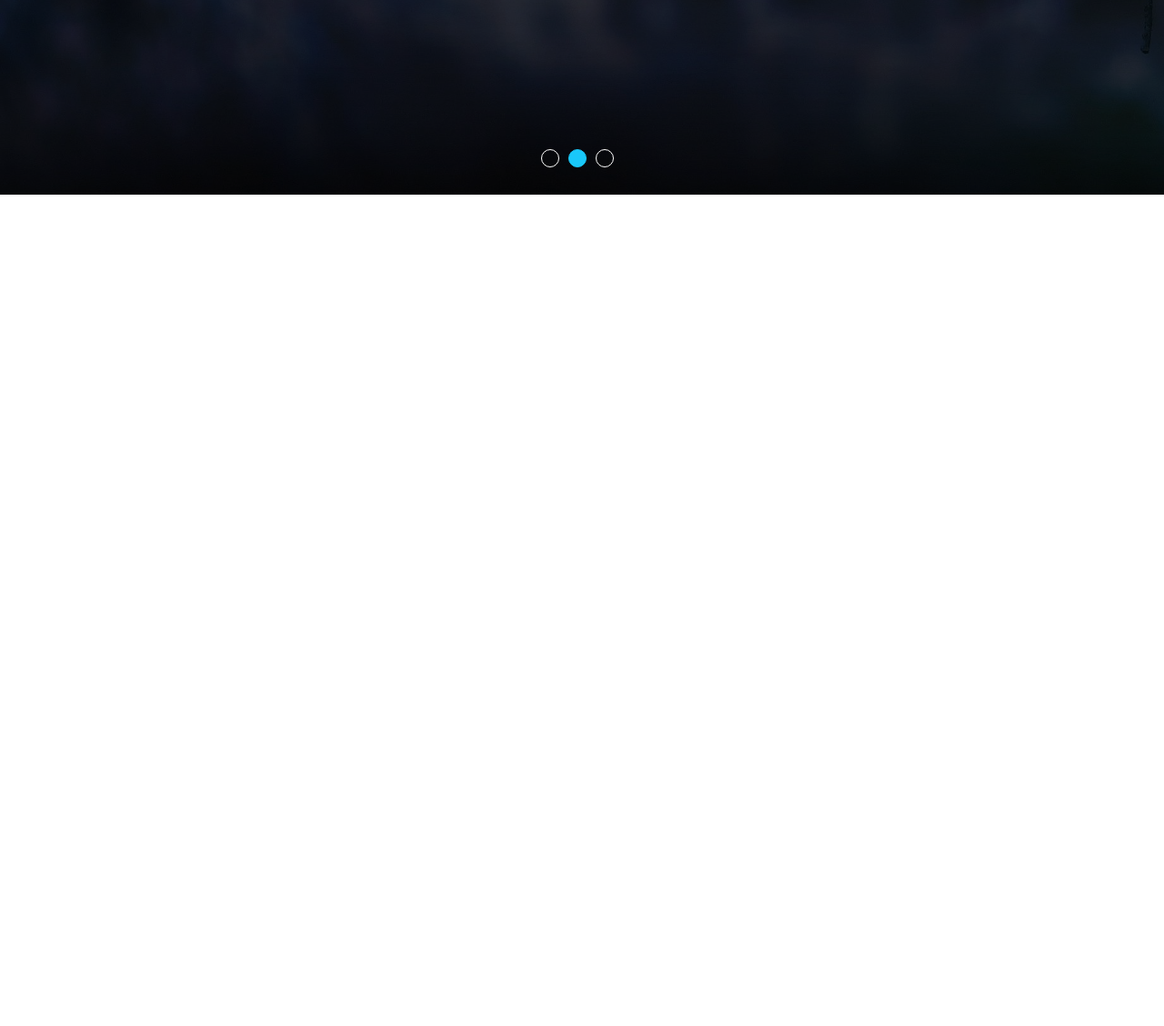
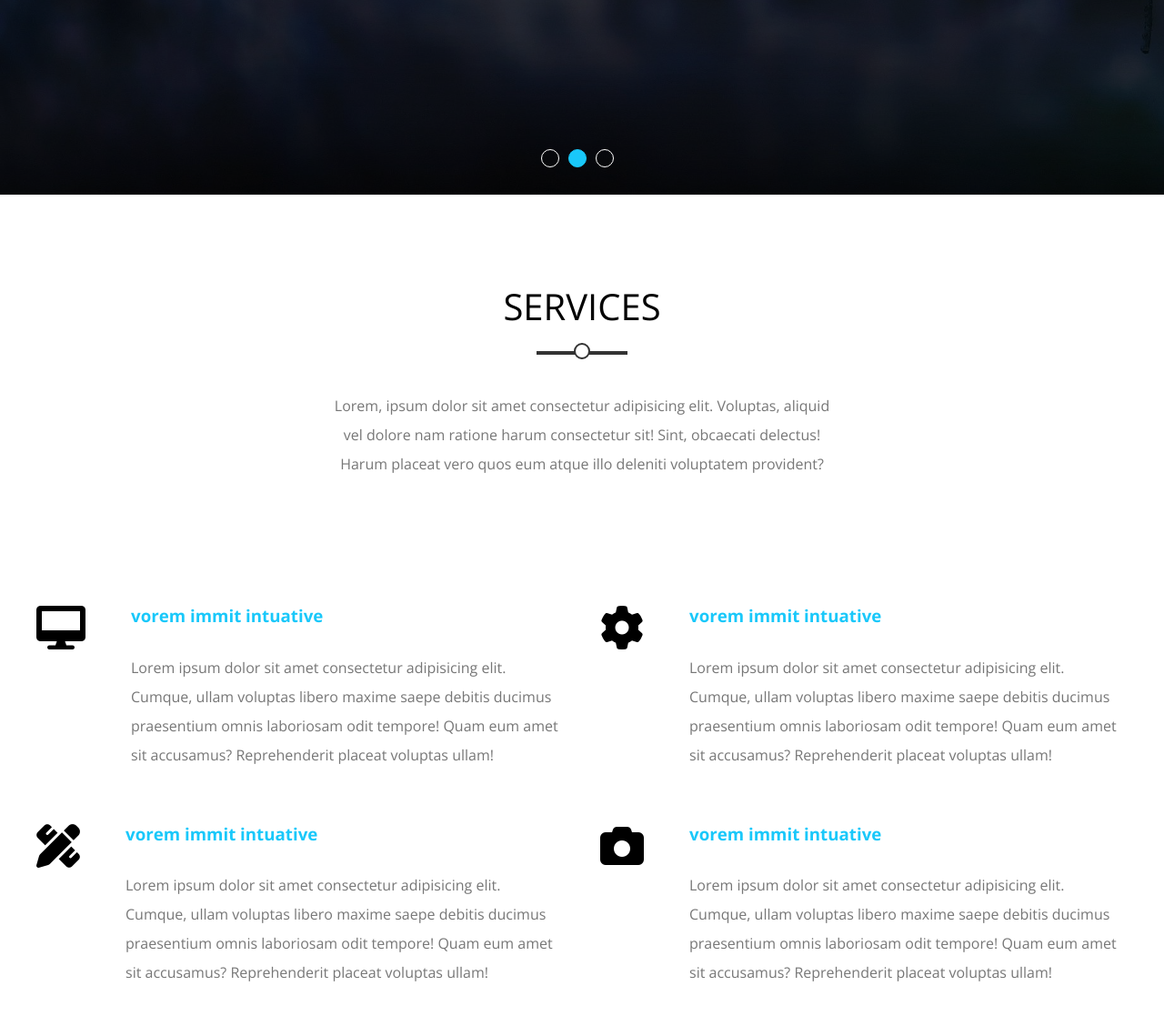
Before and after one commit to zakikali01/template-2, a plain HTML site: page index.html in a window 1280 px wide. Shown: the part 586-1714 px from the top of the page at 91% size. Before the commit the page ends 800 px from the top, so only its background shows below. Drawn offline with nearby package versions, Linux system fonts and the light colour scheme.

```diff
--- a/css/kasper.css
+++ b/css/kasper.css
@@ -2,6 +2,7 @@
 :root {
     --main-color: #19c8fa;
     --transparent-color: #0f738fb3;
+    --section-padding: 100px;
 }
 /* * End Global Variables */
 /* * Start Globla rules */
@@ -67,7 +68,7 @@ ul {
     bottom: -30px;
     transform: translateX(-50px);
     height: 4px;
-    width: 120px;
+    width: 100px;
 }
 .main-heading h2::after {
     content: "";
@@ -240,7 +241,6 @@ header nav .forum i {
     .landing .change-background {
         display: none;
     }
-
 }
 .landing .fa-angle-right {
     right: 25px;
@@ -254,7 +254,6 @@ header nav .forum i {
     transform: translateX(-50%);
     bottom: 30px;
     display: flex;
-
 }
 .landing .bullets li  {
     width: 20px;
@@ -262,11 +261,51 @@ header nav .forum i {
     border: solid white 1px;
     border-radius: 50%;
     margin-right: 10px;
-
 }
 .landing .bullets li.active  {
     background-color: var(--main-color);
     border-color: var(--main-color);
+}
+/* * End landing  */
+/* *Start Services  */
+.services {
+    padding-top: var(--section-padding);
+    padding-bottom: var(--section-padding);
+}
+.services-container {
+    padding: 40px;
+}
+@media (min-width: 767px) {
+    .services .services-container {
+        display: grid;
+        grid-template-columns: repeat(auto-fill, minmax(450px, 1fr));
+        grid-column-gap: 40px;
+        grid-row-gap: 60px;
+    }
+}
+.services .services-container .serv-box {
+    display: flex;
 
 }
-/* * End landing  */
+.services .services-container .serv-box i {
+    margin-right: 50px;
+}
+@media (max-width: 767px) {
+    .services .services-container .serv-box {
+        flex-direction: column;
+        text-align: center;
+        margin-bottom: 40px;;
+    }
+    .services .services-container .serv-box i {
+        margin: 0 0 30px;
+    }
+}
+.services .services-container .text h3  {
+    margin-bottom: 30px;
+    color: var(--main-color);
+}
+.services .services-container .text p {
+    line-height: 2;
+    color: #777;
+}
+/* * End Services  */
--- a/index.html
+++ b/index.html
@@ -64,5 +64,56 @@
        </ul>
    </div>
    <!-- * End Landing  -->
+   <!-- * Start Services  -->
+   <div class="services">
+       <div class="container">
+           <div class="main-heading">
+               <h2>Services</h2>
+               <p>
+                   Lorem, ipsum dolor sit amet consectetur adipisicing elit. Voluptas, aliquid vel dolore nam ratione harum consectetur sit! Sint, obcaecati delectus! Harum placeat vero quos eum atque illo deleniti voluptatem provident?
+               </p>
+           </div>
+       </div>
+       <div class="services-container">
+           <!-- * container for the boxes for of them -->
+           <div class="serv-box">
+               <i class="fas fa-desktop fa-3x"></i>
+               <div class="text">
+                   <h3> vorem immit intuative</h3>
+                   <p>
+                       Lorem ipsum dolor sit amet consectetur adipisicing elit. Cumque, ullam voluptas libero maxime saepe debitis ducimus praesentium omnis laboriosam odit tempore! Quam eum amet sit accusamus? Reprehenderit placeat voluptas ullam!
+                   </p>
+               </div>
+           </div>
+           <div class="serv-box">
+               <i class="fas fa-cog fa-3x"></i>
+               <div class="text">
+                   <h3> vorem immit intuative</h3>
+                   <p>
+                       Lorem ipsum dolor sit amet consectetur adipisicing elit. Cumque, ullam voluptas libero maxime saepe debitis ducimus praesentium omnis laboriosam odit tempore! Quam eum amet sit accusamus? Reprehenderit placeat voluptas ullam!
+                   </p>
+               </div>
+           </div>
+           <div class="serv-box">
+               <i class="fas fa-pencil-ruler fa-3x"></i>
+               <div class="text">
+                   <h3> vorem immit intuative</h3>
+                   <p>
+                       Lorem ipsum dolor sit amet consectetur adipisicing elit. Cumque, ullam voluptas libero maxime saepe debitis ducimus praesentium omnis laboriosam odit tempore! Quam eum amet sit accusamus? Reprehenderit placeat voluptas ullam!
+                   </p>
+               </div>
+           </div>
+           <div class="serv-box">
+               <i class="fas fa-camera fa-3x"></i>
+               <div class="text">
+                   <h3> vorem immit intuative</h3>
+                   <p>
+                       Lorem ipsum dolor sit amet consectetur adipisicing elit. Cumque, ullam voluptas libero maxime saepe debitis ducimus praesentium omnis laboriosam odit tempore! Quam eum amet sit accusamus? Reprehenderit placeat voluptas ullam!
+                   </p>
+               </div>
+           </div>
+       </div>
+   </div>
+   <!-- * End Services  -->
 </body>
 </html>
```
